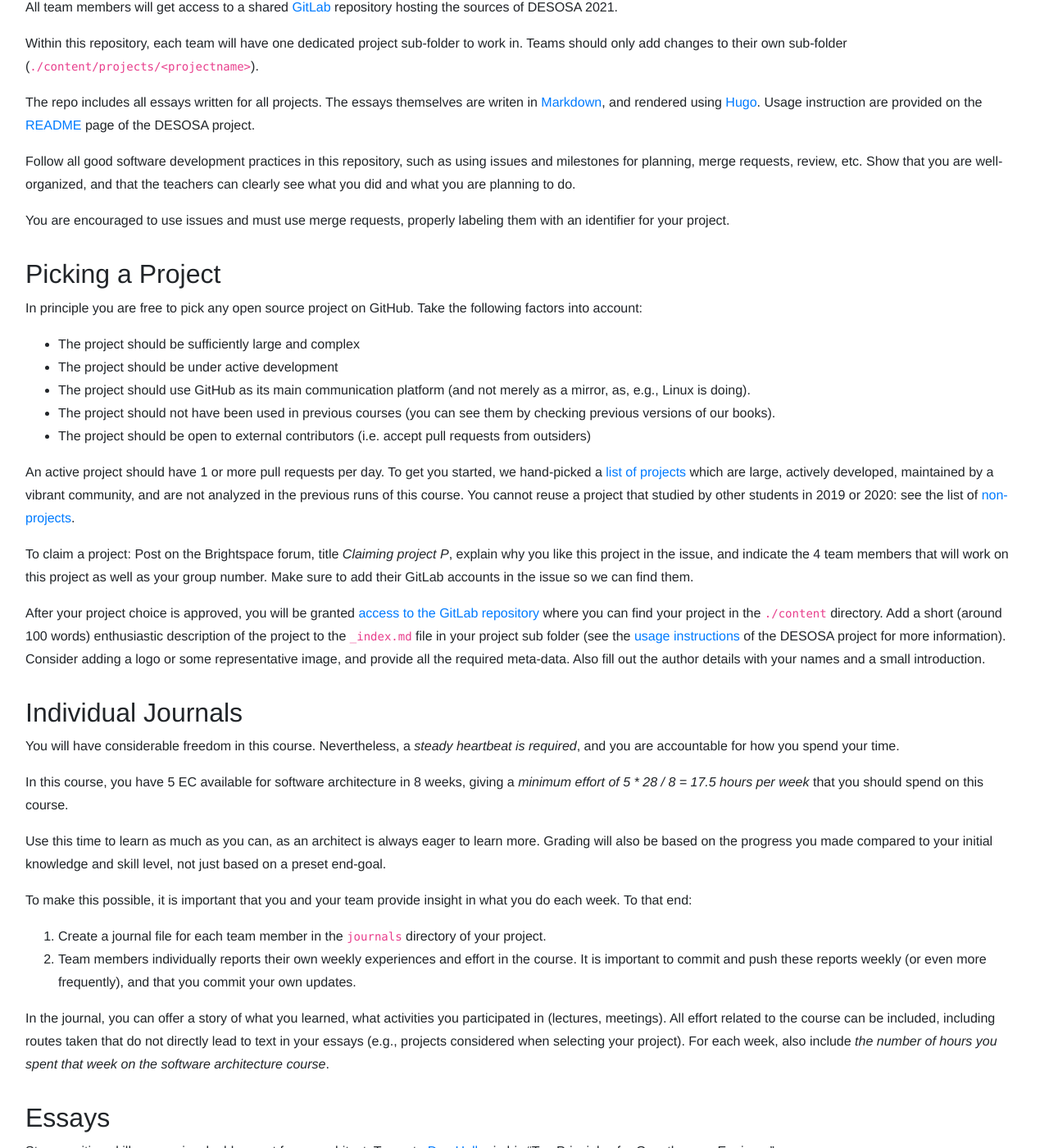
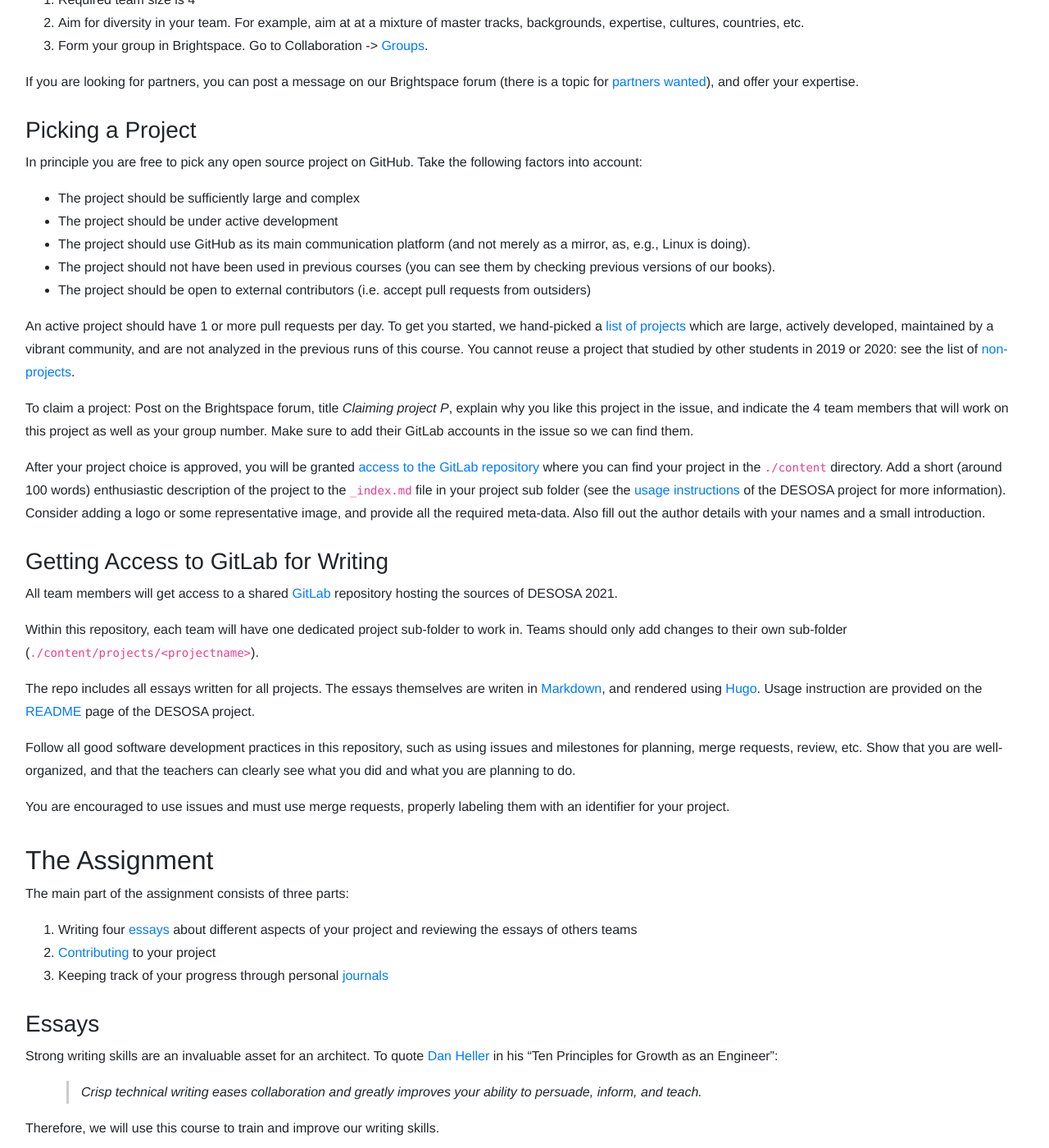
Before and after one commit to SERG-Delft/delftswa, a Jekyll site: the page built from 2021/assignment.md, in a window 1280 px wide and 1400 px high, scrolled down 939 px. Shown: the whole window at 82% size. Built offline with Jekyll 4.4.1, drawn with Linux system fonts in a browser that asks for light colours; some of the changed text lies outside the part shown.

Commit message:
Improve structure of the assignment page

```diff
--- a/2021/assignment.md
+++ b/2021/assignment.md
@@ -5,9 +5,17 @@ layout: tud
 
 TENTATIVE -- WORK IN PROGRESS
 
+## Getting Started
 
+To get started with the assignment, the following tasks need to be completed:
 
-## Team Formation
+1. [Form a team](#team-formation) and register on Brightspace
+2. [Pick a suitable project](#picking) and claim it on the Brightspace forum
+3. Write your [project introduction](#gitlab) and make your first contribution to DESOSA on GitLab
+
+<a id="team-formation"></a>
+
+### Team Formation
 
 As software architecture is all about collaboration and communication, the work must be done in teams:
 
@@ -21,29 +29,9 @@ If you are looking for partners, you can post a message on our Brightspace forum
 [partners]: https://brightspace.tudelft.nl/d2l/le/280700/discussions/topics/42189/View
 [groups]: https://brightspace.tudelft.nl/d2l/lms/group/user_group_list.d2l?ou=280700
 
-
-<a id="gitlab"></a>
-
-## Getting Access to GitLab for Writing
-
-All team members will get access to a shared [GitLab][gitlab-desosa] repository hosting the sources of DESOSA 2021.
-
-Within this repository, each team will have one dedicated project sub-folder to work in.
-Teams should only add changes to their own sub-folder (`./content/projects/<projectname>`).
-
-The repo includes all essays written for all projects. The essays themselves are writen in [Markdown], and rendered using [Hugo]. Usage instruction are provided on the [README][gitlab-desosa] page of the DESOSA project.
-
-Follow all good software development practices in this repository, such as using issues and milestones for planning, merge requests, review, etc. Show that you are well-organized, and that the teachers can clearly see what you did and what you  are planning to do.
-
-You are encouraged to use issues and must use merge requests, properly labeling them with an identifier for your project.
-
-[gitlab-desosa]: https://gitlab.ewi.tudelft.nl/in4315/2020-2021/desosa2021
-[hugo]: https://gohugo.io/
-[markdown]: https://daringfireball.net/projects/markdown/
-
 <a id="picking"></a>
 
-## Picking a Project
+### Picking a Project
 
 In principle you are free to pick any open source project on GitHub. Take the following factors into account:
 
@@ -64,27 +52,38 @@ After your project choice is approved, you will be granted [access to the GitLab
 [gitlab-desosa-project-page]: https://gitlab.ewi.tudelft.nl/in4315/2020-2021/desosa2021#project-page
 
 
+<a id="gitlab"></a>
 
-## Individual Journals
+### Getting Access to GitLab for Writing
 
-You will have considerable freedom in this course. Nevertheless, a _steady heartbeat is required_, and you are accountable for how you spend your time.
+All team members will get access to a shared [GitLab][gitlab-desosa] repository hosting the sources of DESOSA 2021.
 
-In this course, you have 5 EC available for software architecture in 8 weeks, giving a _minimum effort of 5 * 28 / 8 = 17.5 hours per week_ that you should spend on this course.
+Within this repository, each team will have one dedicated project sub-folder to work in.
+Teams should only add changes to their own sub-folder (`./content/projects/<projectname>`).
 
-Use this time to learn as much as you can, as an architect is always eager to learn more.
-Grading will also be based on the progress you made compared to your initial knowledge and skill level, not just based on a preset end-goal.
+The repo includes all essays written for all projects. The essays themselves are writen in [Markdown], and rendered using [Hugo]. Usage instruction are provided on the [README][gitlab-desosa] page of the DESOSA project.
 
-To make this possible, it is important that you and your team provide insight in what you do each week. To that end:
+Follow all good software development practices in this repository, such as using issues and milestones for planning, merge requests, review, etc. Show that you are well-organized, and that the teachers can clearly see what you did and what you  are planning to do.
 
-1. Create a journal file for each team member in the `journals` directory of your project.
-2. Team members individually reports their own weekly experiences and effort in the course. It is important to commit and push these reports weekly (or even more frequently), and that you commit your own updates.
+You are encouraged to use issues and must use merge requests, properly labeling them with an identifier for your project.
 
-In the journal, you can offer a story of what you learned, what activities you participated in (lectures, meetings).
-All effort related to the course can be included, including routes taken that do not directly lead to text in your essays (e.g., projects considered when selecting your project).
-For each week, also include _the number of hours you spent that week on the software architecture course_.
+[gitlab-desosa]: https://gitlab.ewi.tudelft.nl/in4315/2020-2021/desosa2021
+[hugo]: https://gohugo.io/
+[markdown]: https://daringfireball.net/projects/markdown/
 
 
-## Essays
+## The Assignment
+
+The main part of the assignment consists of three parts:
+
+1. Writing four [essays](#essays) about different aspects of your project and reviewing the essays of others teams
+2. [Contributing](#contributions) to your project
+3. Keeping track of your progress through personal [journals](#journals)
+
+
+<a id="essays"></a>
+
+### Essays
 
 Strong writing skills are an invaluable asset for an architect. To quote [Dan Heller] in his "Ten Principles for Growth as an Engineer":
 
@@ -119,7 +118,7 @@ You can decide yourself which posts you want to make public by means of [simple
 
 <a id="vision"></a>
 
-### Essay 1: Product Vision and Problem Analysis
+#### Essay 1: Product Vision and Problem Analysis
 
 
 The starting point for your architectural analysis is a description of the _vision_ underlying your project and its future success.
@@ -305,7 +304,8 @@ Once you are ready to submit your essay, please follow the following steps:
 
 
 <a id="contributions"></a>
-## System Contributions
+
+### System Contributions
 
 To familiarize yourself with the system under analysis, your team will _contribute_ to the system.
 This will take the form of a pull request to the system.
@@ -337,6 +337,28 @@ While your aim is of course that the pull request gets merged, the merge itself
 
 [gitlab-desosa-contributions]: https://gitlab.ewi.tudelft.nl/in4315/2020-2021/desosa2021#contributions
 
+
+<a id="journals"></a>
+
+### Individual Journals
+
+You will have considerable freedom in this course. Nevertheless, a _steady heartbeat is required_, and you are accountable for how you spend your time.
+
+In this course, you have 5 EC available for software architecture in 8 weeks, giving a _minimum effort of 5 * 28 / 8 = 17.5 hours per week_ that you should spend on this course.
+
+Use this time to learn as much as you can, as an architect is always eager to learn more.
+Grading will also be based on the progress you made compared to your initial knowledge and skill level, not just based on a preset end-goal.
+
+To make this possible, it is important that you and your team provide insight in what you do each week. To that end:
+
+1. Create a journal file for each team member in the `journals` directory of your project.
+2. Team members individually reports their own weekly experiences and effort in the course. It is important to commit and push these reports weekly (or even more frequently), and that you commit your own updates.
+
+In the journal, you can offer a story of what you learned, what activities you participated in (lectures, meetings).
+All effort related to the course can be included, including routes taken that do not directly lead to text in your essays (e.g., projects considered when selecting your project).
+For each week, also include _the number of hours you spent that week on the software architecture course_.
+
+
 ## References
 
 [lsa]: http://www.leansoftwarearchitecture.com/
```
